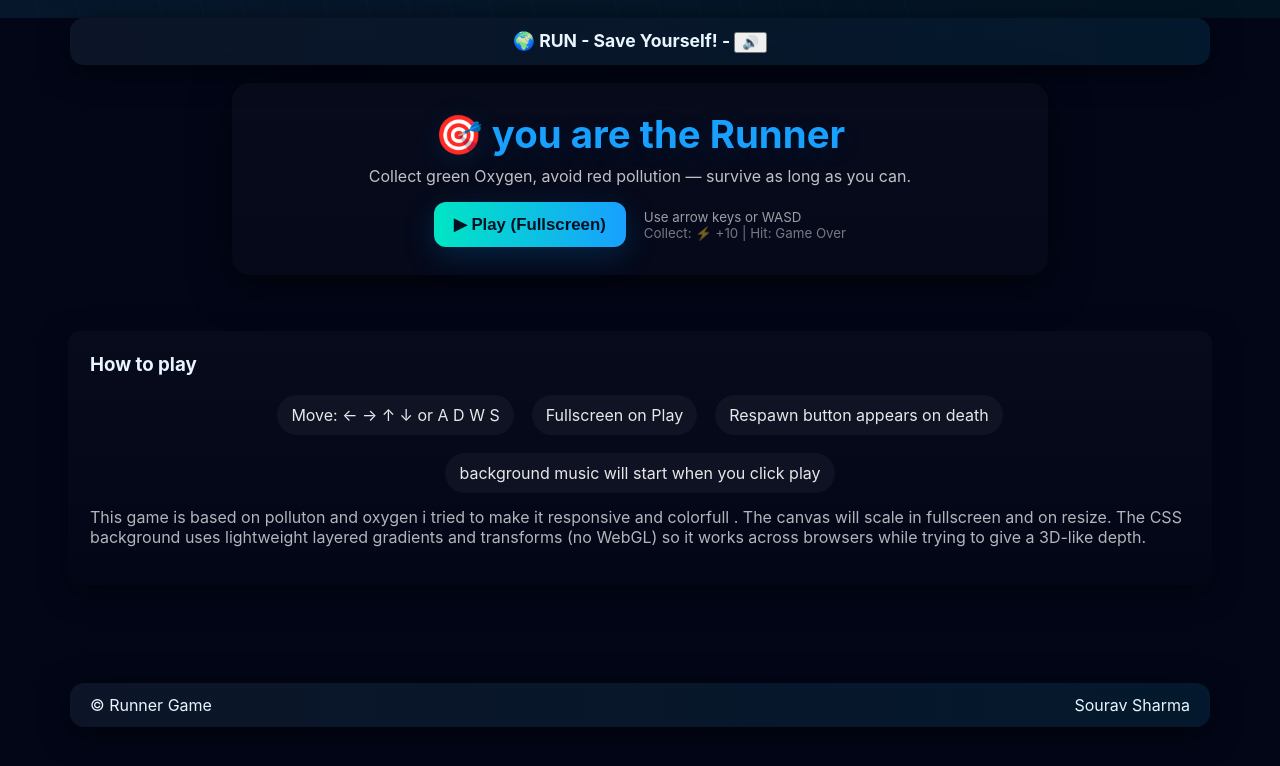
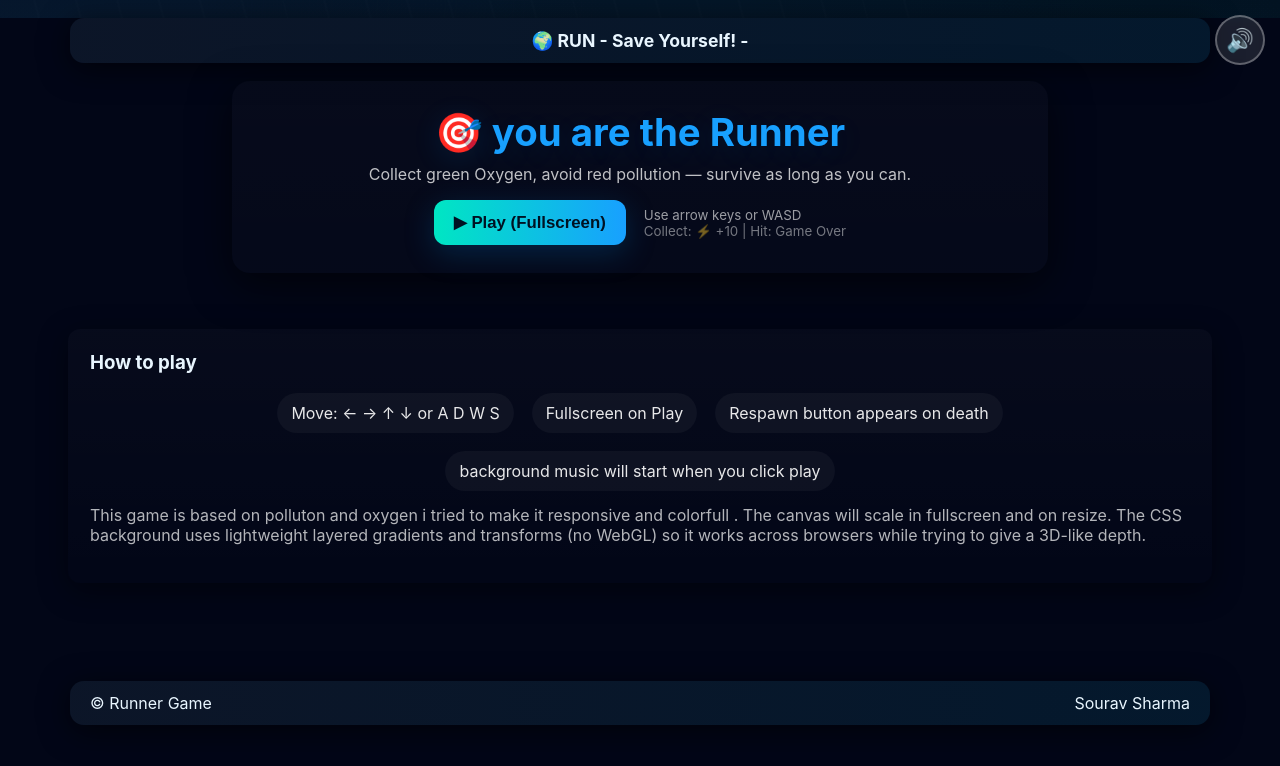
Before and after one commit to WhySourav/Normal-Game, a plain HTML site: page index.html in a window 1280 px wide. Drawn offline with Linux system fonts and the light colour scheme; a script that the page names is missing.

Commit message:
Updated mute/unmute button

```diff
--- a/style.css
+++ b/style.css
@@ -54,3 +54,31 @@ footer{display:flex; justify-content:space-between; align-items:center; gap:12px
 
 /* small screens */
 @media (max-width:720px){ canvas{height:420px} #titleText{font-size:1.6rem} }
+
+
+.mute-btn {
+  position: absolute;
+  top: 15px;
+  right: 15px;
+  background: rgba(255, 255, 255, 0.1);
+  border: 2px solid rgba(255, 255, 255, 0.3);
+  border-radius: 50%;
+  width: 50px;
+  height: 50px;
+  font-size: 1.4rem;
+  cursor: pointer;
+  color: white;
+  backdrop-filter: blur(5px);
+  transition: transform 0.25s ease, background 0.3s ease, border-color 0.3s ease;
+}
+
+.mute-btn:hover {
+  transform: scale(1.15);
+  background: rgba(255, 255, 255, 0.2);
+  border-color: rgba(255, 255, 255, 0.6);
+}
+
+.mute-btn.muted {
+  color: #ff6b6b; /* red-ish for muted */
+  transform: rotate(-20deg);
+}
```
